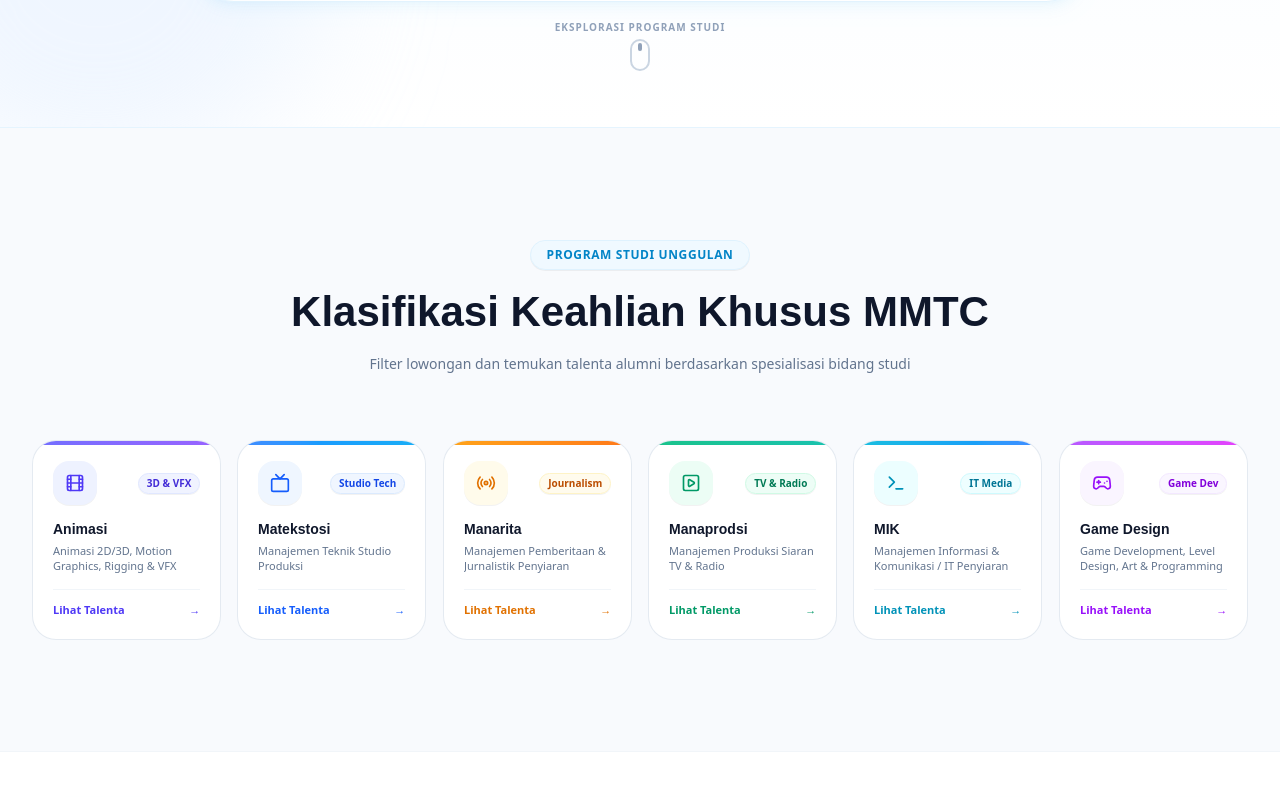
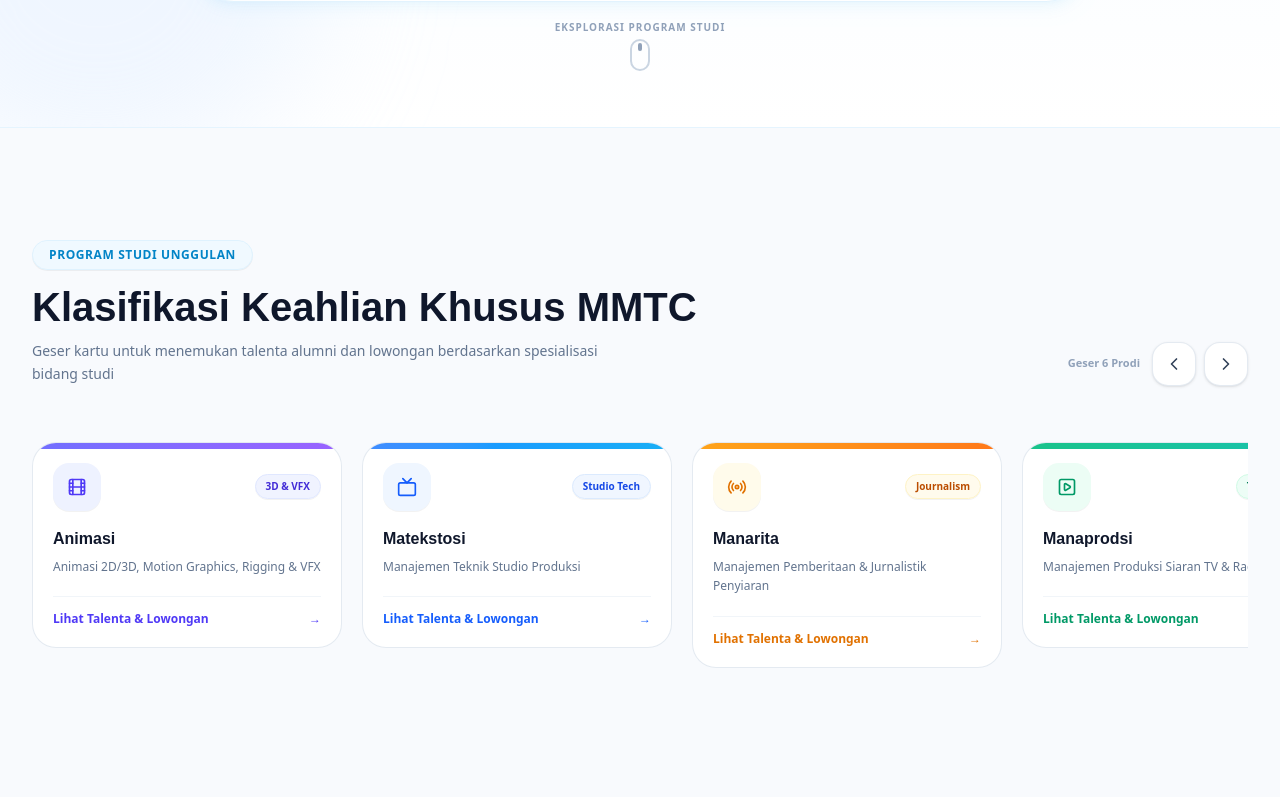
Before and after one commit to farhanditof-max/WebsiteAlumniSTMM, a Next.js app: page / in a window 1280 px wide. Shown: the part 743-1540 px from the top of the page. Built offline with nearby package versions, Linux system fonts and the light colour scheme; no server answers.

Commit message:
feat(ui): convert prodi cards section into interactive swipeable carousel slider

```diff
--- a/src/app/page.tsx
+++ b/src/app/page.tsx
@@ -24,7 +24,9 @@ import {
   CheckCircle2,
   Award,
   ShieldCheck,
-  Zap
+  Zap,
+  ChevronLeft,
+  ChevronRight
 } from 'lucide-react';
 
 export default function HomePage() {
@@ -114,6 +116,46 @@ export default function HomePage() {
           actionText: 'text-sky-600',
           icon: <Building2 className="w-5 h-5 transition-colors" />
         };
+    }
+  };
+
+  // Carousel & Horizontal Drag State for 6 Prodi Cards
+  const sliderRef = React.useRef<HTMLDivElement>(null);
+  const [isDragging, setIsDragging] = React.useState(false);
+  const [startX, setStartX] = React.useState(0);
+  const [scrollLeftState, setScrollLeftState] = React.useState(0);
+  const dragDistanceRef = React.useRef(0);
+
+  const scrollSlider = (direction: 'left' | 'right') => {
+    if (sliderRef.current) {
+      const scrollAmount = direction === 'left' ? -330 : 330;
+      sliderRef.current.scrollBy({ left: scrollAmount, behavior: 'smooth' });
+    }
+  };
+
+  const handleMouseDown = (e: React.MouseEvent) => {
+    if (!sliderRef.current) return;
+    setIsDragging(true);
+    setStartX(e.pageX - sliderRef.current.offsetLeft);
+    setScrollLeftState(sliderRef.current.scrollLeft);
+    dragDistanceRef.current = 0;
+  };
+
+  const handleMouseLeave = () => setIsDragging(false);
+  const handleMouseUp = () => setIsDragging(false);
+
+  const handleMouseMove = (e: React.MouseEvent) => {
+    if (!isDragging || !sliderRef.current) return;
+    e.preventDefault();
+    const x = e.pageX - sliderRef.current.offsetLeft;
+    const walk = (x - startX) * 1.5;
+    dragDistanceRef.current = Math.abs(walk);
+    sliderRef.current.scrollLeft = scrollLeftState - walk;
+  };
+
+  const handleCardClick = (e: React.MouseEvent) => {
+    if (dragDistanceRef.current > 6) {
+      e.preventDefault();
     }
   };
 
@@ -339,74 +381,120 @@ export default function HomePage() {
 
       </section>
 
-      {/* KLASIFIKASI BIDANG KEAHLIAN / PRODI — STAGGERED SCROLL REVEAL */}
-      <section id="prodi-section" className="py-20 sm:py-28 bg-slate-50/70 border-b border-slate-100 scroll-mt-12">
+      {/* KLASIFIKASI BIDANG KEAHLIAN / PRODI — SWIPEABLE INTERACTIVE SLIDER */}
+      <section id="prodi-section" className="py-20 sm:py-28 bg-slate-50/70 border-b border-slate-100 scroll-mt-12 overflow-hidden">
         <div className="max-w-7xl mx-auto px-4 sm:px-6 lg:px-8">
 
           <ScrollReveal direction="up" delayMs={60} durationMs={650}>
-            <div className="text-center max-w-3xl mx-auto mb-14 sm:mb-16">
-              <span className="inline-block text-xs font-bold uppercase tracking-wider text-[#0284c7] bg-sky-50 px-4 py-1.5 rounded-full border border-sky-100 shadow-2xs mb-4">
+            {/* Header with Navigation Arrows */}
+            <div className="flex flex-col sm:flex-row sm:items-end justify-between gap-6 mb-10 sm:mb-12">
+              <div>
+                <span className="inline-block text-xs font-bold uppercase tracking-wider text-[#0284c7] bg-sky-50 px-4 py-1.5 rounded-full border border-sky-100 shadow-2xs mb-3">
                   Program Studi Unggulan
                 </span>
-              <h2 className="text-2xl sm:text-4xl lg:text-[42px] font-bold text-slate-900 leading-tight">
+                <h2 className="text-2xl sm:text-4xl lg:text-[40px] font-bold text-slate-900 leading-tight">
                   Klasifikasi Keahlian Khusus MMTC
                 </h2>
-              <p className="text-xs sm:text-sm text-slate-500 max-w-xl mx-auto mt-3.5 leading-relaxed">
-                Filter lowongan dan temukan talenta alumni berdasarkan spesialisasi bidang studi
+                <p className="text-xs sm:text-sm text-slate-500 max-w-xl mt-2 leading-relaxed">
+                  Geser kartu untuk menemukan talenta alumni dan lowongan berdasarkan spesialisasi bidang studi
                 </p>
+              </div>
+
+              {/* Carousel Navigation Buttons */}
+              <div className="flex items-center gap-3 shrink-0 self-start sm:self-end">
+                <span className="text-[11px] font-bold text-slate-400 hidden sm:inline-block">
+                  Geser 6 Prodi
+                </span>
+                <div className="flex items-center gap-2">
+                  <button
+                    type="button"
+                    onClick={() => scrollSlider('left')}
+                    className="w-11 h-11 rounded-2xl bg-white hover:bg-sky-50 text-slate-700 hover:text-[#0284c7] border border-slate-200/90 hover:border-sky-300 shadow-sm flex items-center justify-center transition-all duration-200 active:scale-95 cursor-pointer"
+                    title="Geser ke kiri"
+                    aria-label="Geser ke kiri"
+                  >
+                    <ChevronLeft className="w-5 h-5" />
+                  </button>
+                  <button
+                    type="button"
+                    onClick={() => scrollSlider('right')}
+                    className="w-11 h-11 rounded-2xl bg-white hover:bg-sky-50 text-slate-700 hover:text-[#0284c7] border border-slate-200/90 hover:border-sky-300 shadow-sm flex items-center justify-center transition-all duration-200 active:scale-95 cursor-pointer"
+                    title="Geser ke kanan"
+                    aria-label="Geser ke kanan"
+                  >
+                    <ChevronRight className="w-5 h-5" />
+                  </button>
+                </div>
+              </div>
             </div>
           </ScrollReveal>
 
-          {/* 6 Prodi Cards with Thematic Industry Accent & Staggered Wave Delays */}
-          <div className="grid grid-cols-2 md:grid-cols-3 lg:grid-cols-6 gap-4">
-            {PRODI_LIST.map((prodi, idx) => {
+          {/* Swipeable / Scrollable Horizontal Cards Slider */}
+          <div className="relative -mx-4 px-4 sm:-mx-6 sm:px-6 lg:-mx-8 lg:px-8">
+            <div
+              ref={sliderRef}
+              onMouseDown={handleMouseDown}
+              onMouseLeave={handleMouseLeave}
+              onMouseUp={handleMouseUp}
+              onMouseMove={handleMouseMove}
+              className={`flex items-stretch gap-4 sm:gap-5 overflow-x-auto snap-x snap-mandatory scroll-smooth pb-6 pt-2 select-none scrollbar-none ${isDragging ? 'cursor-grabbing' : 'cursor-grab'}`}
+              style={{ scrollbarWidth: 'none', msOverflowStyle: 'none' }}
+            >
+              {PRODI_LIST.map((prodi) => {
                 const theme = getProdiTheme(prodi.id);
 
                 return (
-                <ScrollReveal
+                  <div
                     key={prodi.id}
-                  direction="up"
-                  delayMs={idx * 75}
-                  durationMs={600}
-                  className="h-full"
+                    className="w-[260px] sm:w-[280px] lg:w-[310px] shrink-0 snap-start h-full"
                   >
                     <Link
                       href={`/lowongan?prodi=${encodeURIComponent(prodi.id)}`}
-                    className={`group relative bg-white border border-slate-200/90 ${theme.borderHover} rounded-3xl p-4 sm:p-5 transition-all duration-300 hover:-translate-y-1.5 hover:shadow-xl ${theme.shadowHover} flex flex-col justify-between h-full overflow-hidden cursor-pointer`}
+                      onClick={handleCardClick}
+                      className={`group relative bg-white border border-slate-200/90 ${theme.borderHover} rounded-3xl p-5 transition-all duration-300 hover:-translate-y-2 hover:shadow-xl ${theme.shadowHover} flex flex-col justify-between h-full overflow-hidden cursor-pointer`}
+                      draggable={false}
                     >
                       {/* Top Accent Gradient Bar */}
-                    <div className={`absolute top-0 left-0 right-0 h-1 bg-gradient-to-r ${theme.accentGradient} opacity-90 group-hover:h-1.5 transition-all`} />
+                      <div className={`absolute top-0 left-0 right-0 h-1.5 bg-gradient-to-r ${theme.accentGradient} opacity-90 group-hover:h-2 transition-all`} />
 
                       <div>
                         {/* Icon & Specialization Pill */}
-                      <div className="flex items-center justify-between mb-3.5">
-                        <div className={`w-11 h-11 rounded-2xl ${theme.iconBox} flex items-center justify-center transition-all duration-300 shadow-2xs group-hover:rotate-6 group-hover:scale-105`}>
+                        <div className="flex items-center justify-between mb-4">
+                          <div className={`w-12 h-12 rounded-2xl ${theme.iconBox} flex items-center justify-center transition-all duration-300 shadow-2xs group-hover:rotate-6 group-hover:scale-110`}>
                             {theme.icon}
                           </div>
-                        <span className={`text-[10px] font-bold ${theme.badge} px-2 py-0.5 rounded-full border shadow-2xs`}>
+                          <span className={`text-[10px] font-bold ${theme.badge} px-2.5 py-1 rounded-full border shadow-2xs`}>
                             {theme.tag}
                           </span>
                         </div>
 
                         {/* Title & Description */}
-                      <h3 className={`text-xs sm:text-sm font-bold text-slate-900 ${theme.titleHover} transition-colors mb-1 text-left`}>
+                        <h3 className={`text-sm sm:text-base font-bold text-slate-900 ${theme.titleHover} transition-colors mb-1.5 text-left`}>
                           {prodi.label}
                         </h3>
-                      <p className="text-[10px] sm:text-[11px] text-slate-500 leading-snug line-clamp-2 text-left">
+                        <p className="text-[11px] sm:text-xs text-slate-500 leading-relaxed text-left line-clamp-3">
                           {prodi.desc}
                         </p>
                       </div>
 
                       {/* Bottom Action Footer with Sliding Arrow */}
-                    <div className={`mt-4 pt-3 border-t border-slate-100 flex items-center justify-between text-[11px] font-bold ${theme.actionText}`}>
-                      <span>Lihat Talenta</span>
-                      <span className="transition-transform duration-200 group-hover:translate-x-1">&rarr;</span>
+                      <div className={`mt-5 pt-3.5 border-t border-slate-100 flex items-center justify-between text-xs font-bold ${theme.actionText}`}>
+                        <span>Lihat Talenta &amp; Lowongan</span>
+                        <span className="transition-transform duration-200 group-hover:translate-x-1.5">&rarr;</span>
                       </div>
                     </Link>
-                </ScrollReveal>
+                  </div>
                 );
               })}
             </div>
+          </div>
+
+          {/* Mobile Swipe Hint */}
+          <div className="flex items-center justify-center gap-1.5 text-slate-400 text-[11px] font-medium pt-2 sm:hidden">
+            <span>Geser kartu ke samping</span>
+            <span className="font-bold text-sky-600">&harr;</span>
+          </div>
+
         </div>
       </section>
 
```
Lines whose indentation alone changed are shown as unchanged.
